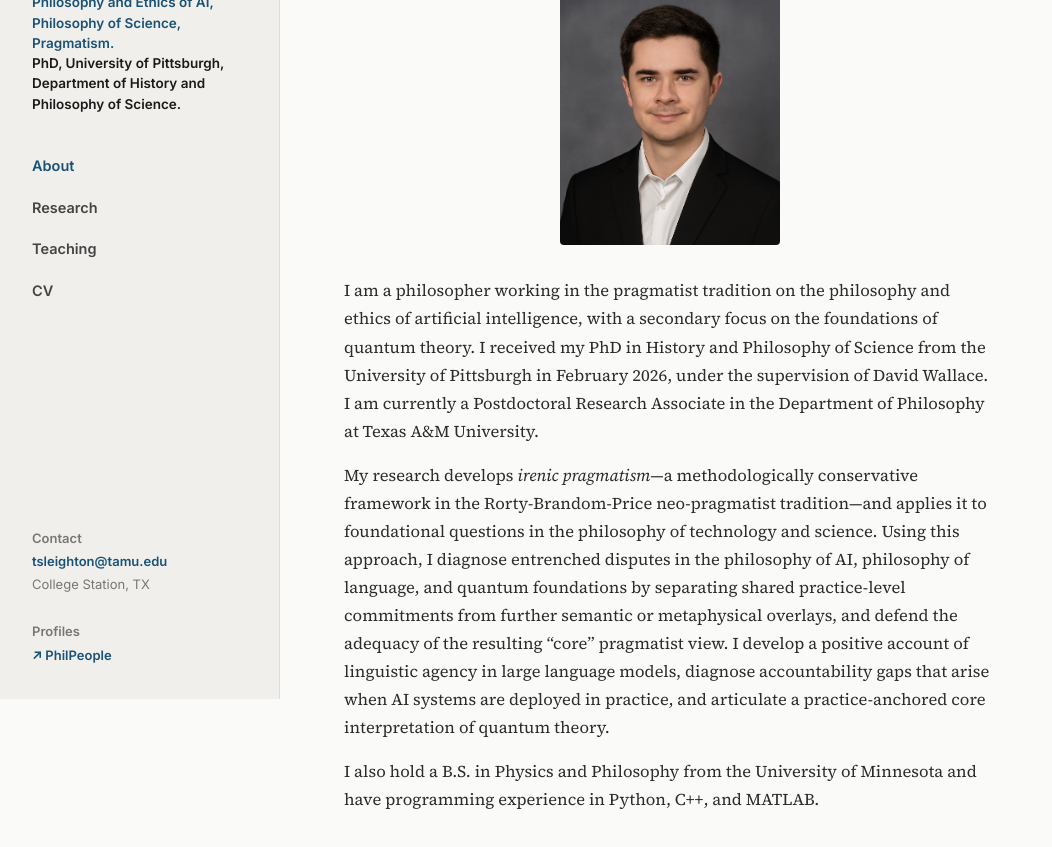
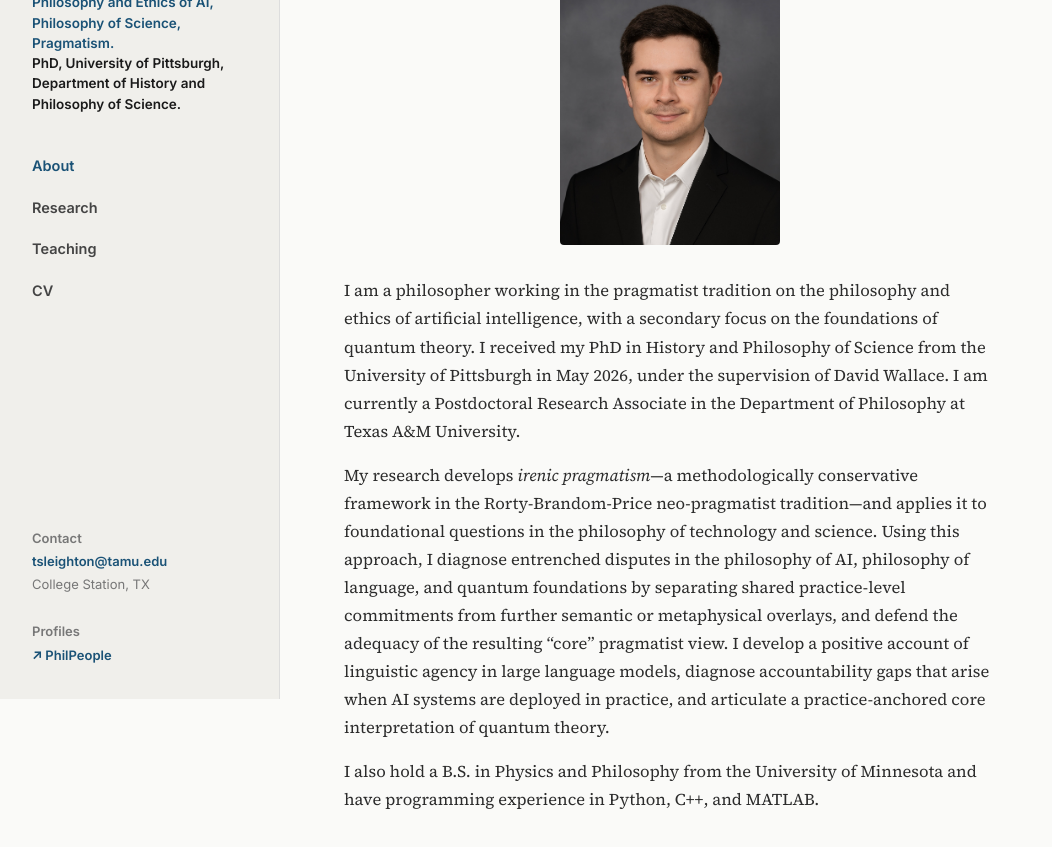
Before and after one commit to leightontanner/leightontanner.github.io, a plain HTML site: page index.html in a window 1280 px wide. Shown: the part 101-948 px from the top of the page, without its empty margins (0-1052 px from the left). Drawn offline with Linux system fonts and the light colour scheme.

Commit message:
Update index.html

```diff
--- a/index.html
+++ b/index.html
@@ -257,7 +257,7 @@
       </div>
 
       <p>
-        I am a philosopher working in the pragmatist tradition on the philosophy and ethics of artificial intelligence, with a secondary focus on the foundations of quantum theory. I received my PhD in History and Philosophy of Science from the University of Pittsburgh in February 2026, under the supervision of David Wallace. I am currently a Postdoctoral Research Associate in the Department of Philosophy at Texas A&M University.
+        I am a philosopher working in the pragmatist tradition on the philosophy and ethics of artificial intelligence, with a secondary focus on the foundations of quantum theory. I received my PhD in History and Philosophy of Science from the University of Pittsburgh in May 2026, under the supervision of David Wallace. I am currently a Postdoctoral Research Associate in the Department of Philosophy at Texas A&M University.
       </p>
 
       <p>
```
